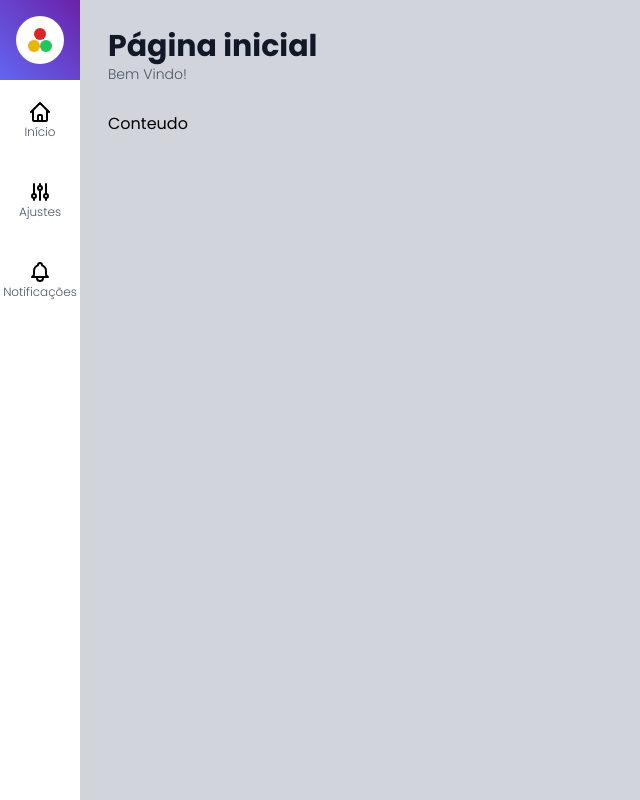
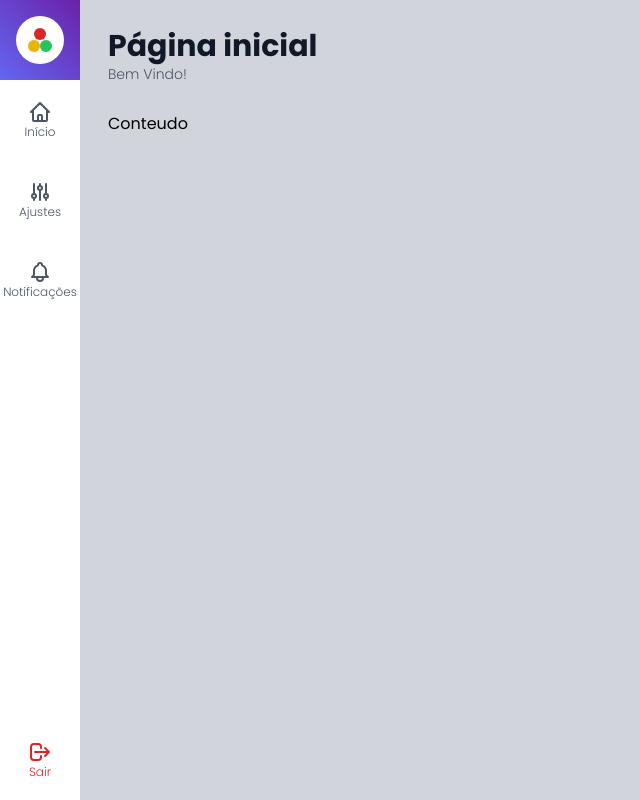
Before and after one commit to jmarc00s/next-admin-template, a Next.js app: page / in a window 1280 px wide. Shown: the whole page, without its empty margins (0-640 px from the left). Built offline with nearby package versions, Linux system fonts and the light colour scheme.

Commit message:
Ajustes nos componentes do menu lateral

```diff
--- a/src/components/icons/index.tsx
+++ b/src/components/icons/index.tsx
@@ -50,3 +50,20 @@
     />
   </svg>
 );
+
+export const IconLogout = (
+  <svg
+    xmlns="http://www.w3.org/2000/svg"
+    className="h-6 w-6"
+    fill="none"
+    viewBox="0 0 24 24"
+    stroke="currentColor"
+  >
+    <path
+      strokeLinecap="round"
+      strokeLinejoin="round"
+      strokeWidth={2}
+      d="M17 16l4-4m0 0l-4-4m4 4H7m6 4v1a3 3 0 01-3 3H6a3 3 0 01-3-3V7a3 3 0 013-3h4a3 3 0 013 3v1"
+    />
+  </svg>
+);
--- a/src/components/template/menu/Menu.tsx
+++ b/src/components/template/menu/Menu.tsx
@@ -1,5 +1,5 @@
 import React from "react";
-import { IconBell, IconHome, IconSettings } from "../../icons";
+import { IconBell, IconHome, IconLogout, IconSettings } from "../../icons";
 import Logo from "./Logo";
 import MenuItem from "./MenuItem";
 
@@ -7,7 +7,7 @@
 
 const Menu = () => {
   return (
-    <aside>
+    <aside className="flex flex-col">
       <div
         className={`h-20 w-20 bg-gradient-to-tr from-indigo-500
                   to-purple-800 flex flex-col justify-center
@@ -15,10 +15,18 @@
       >
         <Logo />
       </div>
-      <ul>
+      <ul className="flex-1">
         <MenuItem url="/" text="Início" icon={IconHome} />
         <MenuItem url="/settings" text="Ajustes" icon={IconSettings} />
         <MenuItem url="/news" text="Notificações" icon={IconBell} />
+      </ul>
+      <ul>
+        <MenuItem
+          onClick={() => console.log("logout")}
+          text="Sair"
+          icon={IconLogout}
+          className="text-red-600 hover:bg-red-400 hover:text-white"
+        />
       </ul>
     </aside>
   );
--- a/src/components/template/menu/MenuItem.tsx
+++ b/src/components/template/menu/MenuItem.tsx
@@ -2,20 +2,31 @@
 import Link from "next/link";
 
 interface MenuItemProps {
-  url: string;
   text: string;
   icon: any;
+  url?: string;
+  onClick?: (event: any) => void;
+  className?: string;
 }
 
-const MenuItem = ({ icon, url, text }: MenuItemProps) => {
+const MenuItem = ({ icon, url, text, onClick, className }: MenuItemProps) => {
+  function renderLink() {
+    return (
+      <a
+        className={`flex flex-col justify-center
+                    items-center w-20 h-20 px-3
+                    text-gray-600
+                    ${className}`}
+      >
+        {icon}
+        <span className="text-xs font-light ">{text}</span>
+      </a>
+    );
+  }
+
   return (
-    <li className="hover:bg-gray-100 ">
-      <Link href={url}>
-        <a className="flex flex-col justify-center items-center w-20 h-20 px-3">
-          {icon}
-          <span className="text-xs font-light text-gray-600">{text}</span>
-        </a>
-      </Link>
+    <li className={`hover:bg-gray-100 cursor-pointer`} onClick={onClick}>
+      {url ? <Link href={url}>{renderLink()}</Link> : renderLink()}
     </li>
   );
 };
```
